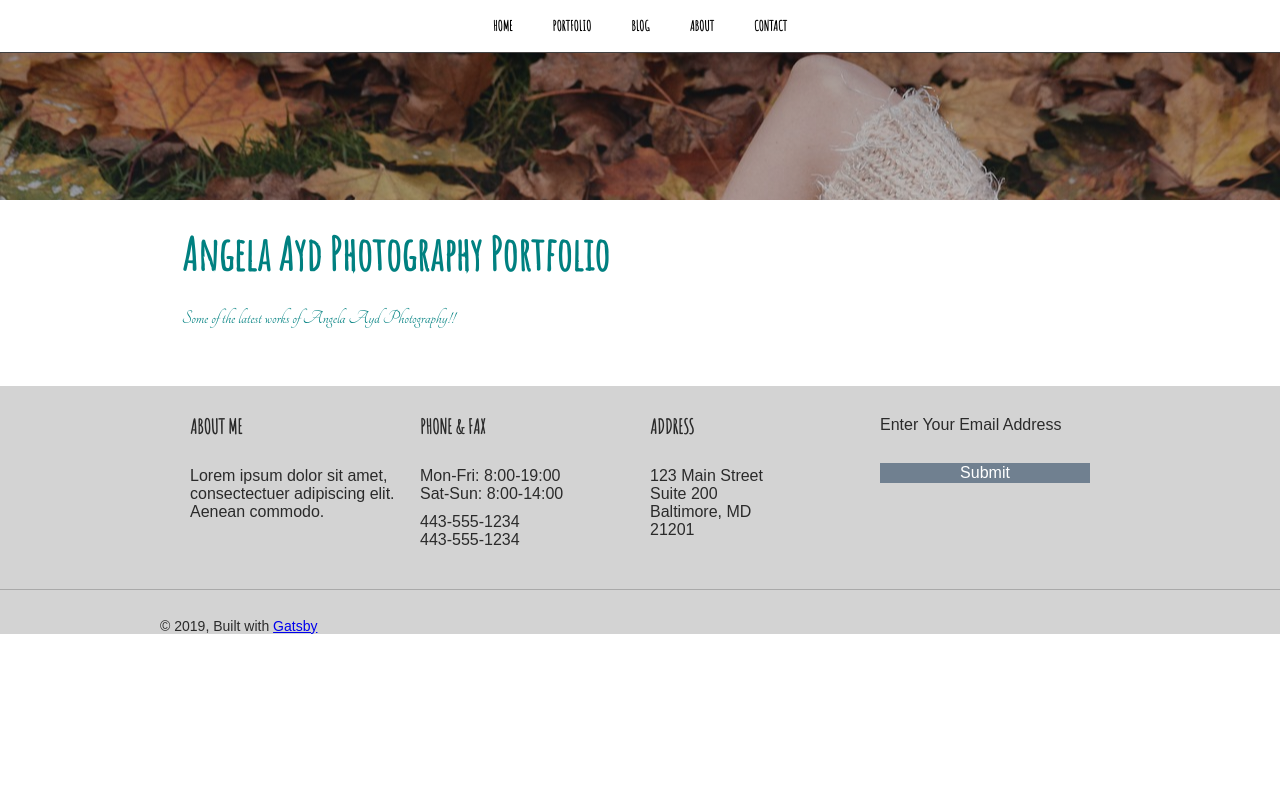
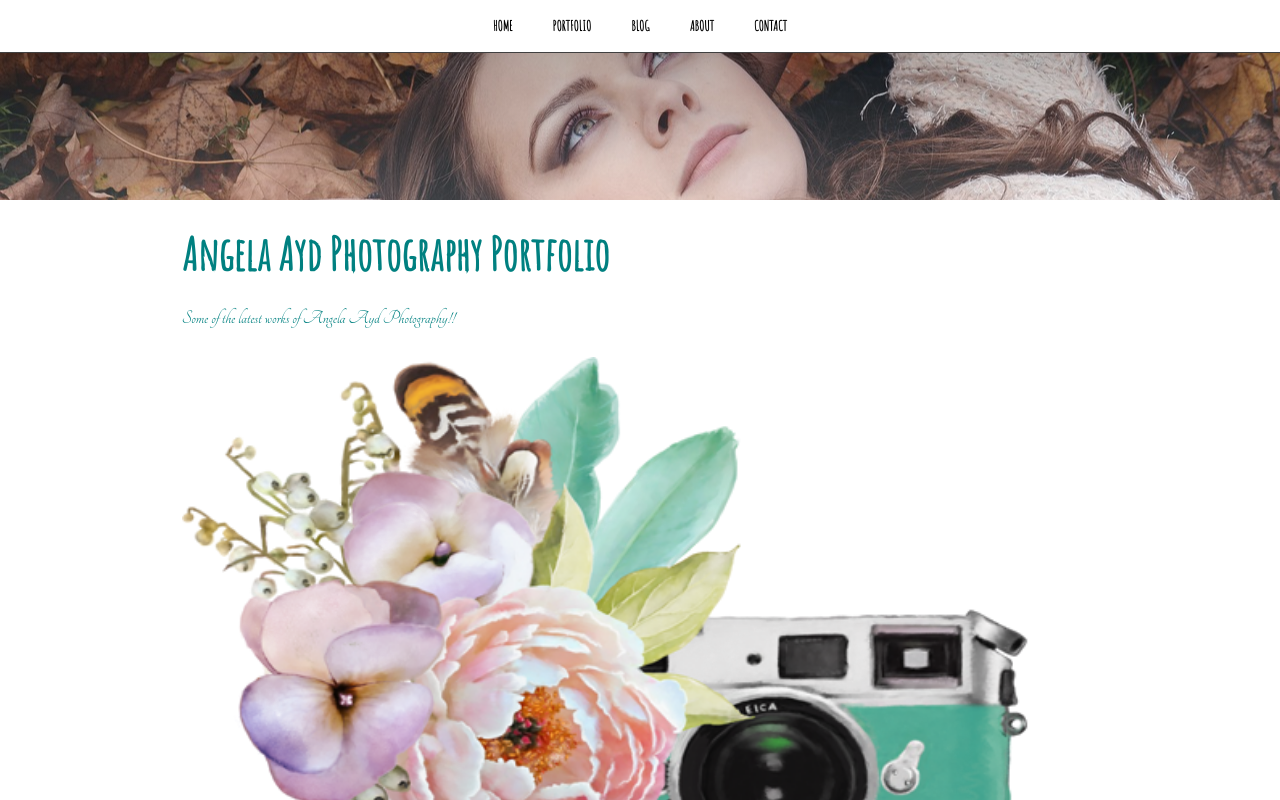
Before and after one commit to adamayd/angelaaydphotography, a Gatsby site: page /portfolio in a window 1280 px wide. Shown: the top 800 px of the page. Built offline with nearby package versions, Linux system fonts and the light colour scheme; Gatsby itself is replaced by a stand-in of ours.

Commit message:
started adding images to portfolio page

```diff
--- a/src/components/header.js
+++ b/src/components/header.js
@@ -23,7 +23,8 @@ const Header = ({ menuLinks, location }) => (
         width: `100%`,
         padding: `0.8rem 1.0875rem`,
         borderBottom: `1px rgba(0,0,0,0.75) solid`,
-        backgroundColor: 'white'
+        backgroundColor: 'white',
+        zIndex: `3`
       }}
     >
       <nav style={{ display: 'flex', justifyContent: 'center' }}>
--- a/src/components/image.js
+++ b/src/components/image.js
@@ -17,7 +17,7 @@ const Image = () => (
   <StaticQuery
     query={graphql`
       query {
-        placeholderImage: file(relativePath: { eq: "gatsby-astronaut.png" }) {
+        placeholderImage: file(relativePath: { eq: "aaphotog_logo.png" }) {
           childImageSharp {
             fluid(maxWidth: 300) {
               ...GatsbyImageSharpFluid
--- a/src/pages/portfolio.js
+++ b/src/pages/portfolio.js
@@ -1,6 +1,7 @@
 import React from 'react';
 import Layout from '../components/layout';
 import SEO from '../components/seo';
+import Image from '../components/image'
 
 const Portfolio = () => (
   <Layout>
@@ -8,8 +9,23 @@ const Portfolio = () => (
     <div style={{ color: `teal` }}>
       <h1>Angela Ayd Photography Portfolio</h1>
       <p>Some of the latest works of Angela Ayd Photography!!</p>
+      <Image/>
     </div>
   </Layout>
 )
 
 export default Portfolio
+
+// export const query = graphql`
+//   query {
+//     file(relativePath: { eq: "blog/avatars/kyle-mathews.jpeg" }) {
+//       childImageSharp {
+//         # Specify the image processing specifications right in the query.
+//         # Makes it trivial to update as your page's design changes.
+//         fixed(width: 125, height: 125) {
+//           ...GatsbyImageSharpFixed
+//         }
+//       }
+//     }
+//   }
+// `
```
